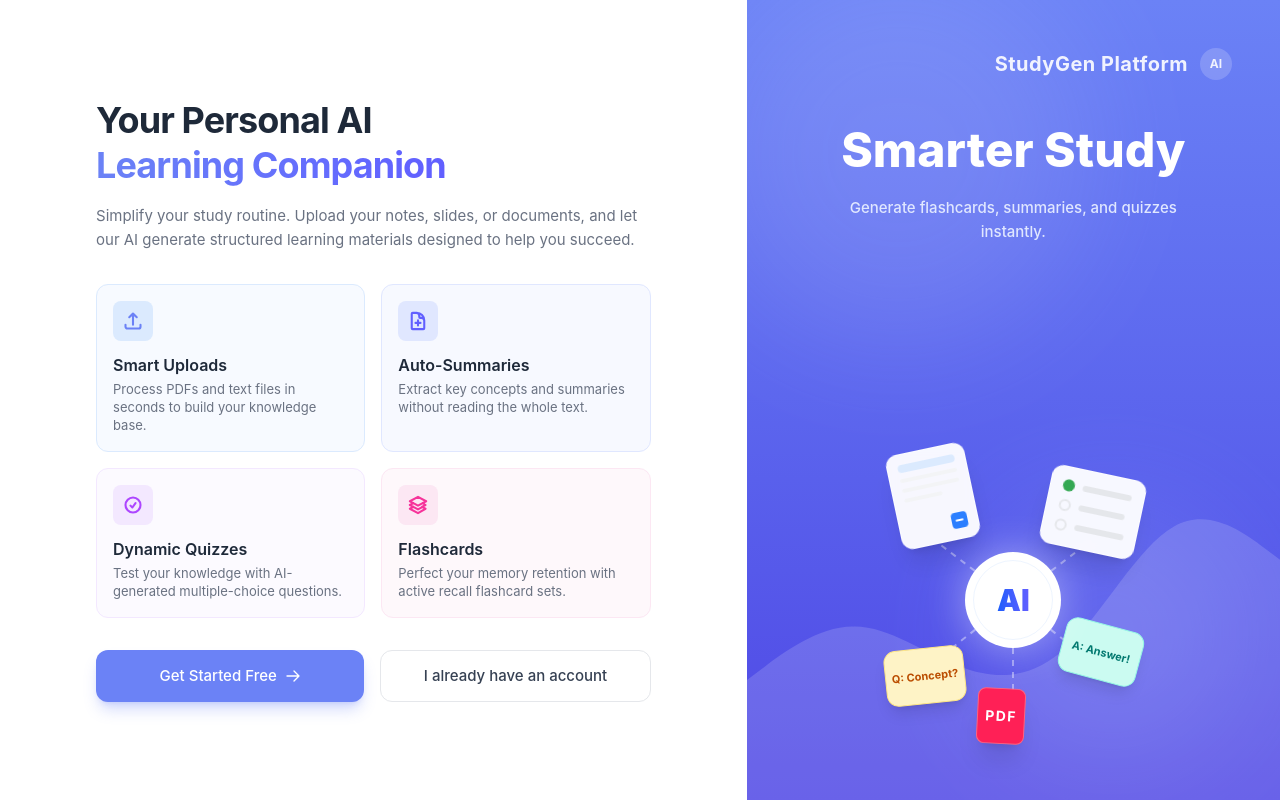
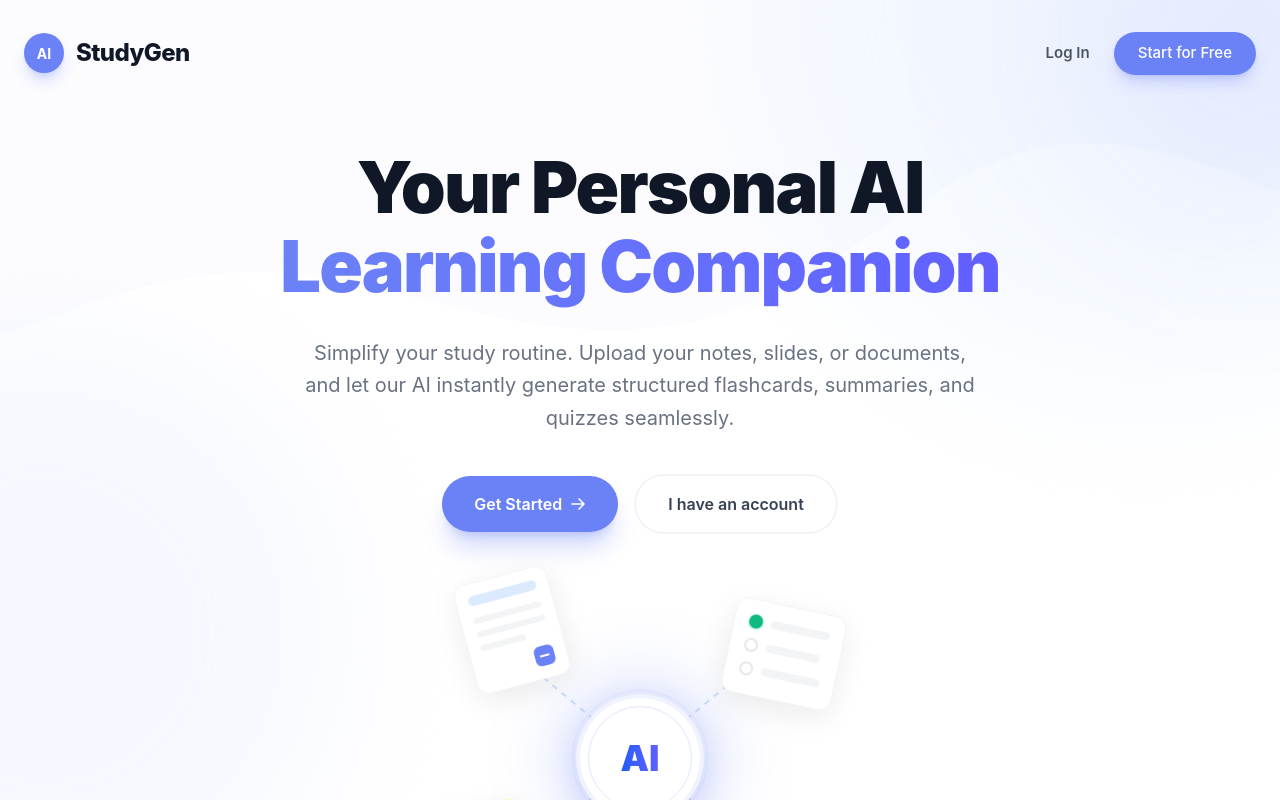
Before and after one commit to kunalmishra25/Cognify, a React (Vite) app in the folder my-ai/: page / in a window 1280 px wide. Shown: the top 800 px of the page. Built offline with nearby package versions, Linux system fonts and the light colour scheme.

Commit message:
Landing page ui changed

```diff
--- a/my-ai/src/pages/LandingPage.jsx
+++ b/my-ai/src/pages/LandingPage.jsx
@@ -3,170 +3,158 @@ import { Link } from 'react-router-dom';
 
 const LandingPage = () => {
     return (
-        <div className="h-screen w-full flex flex-col md:flex-row-reverse overflow-hidden bg-white">
-
-            {/* RIGHT SIDE (Visual Panel)  */}
-            <div className="hidden md:flex md:w-5/12 relative flex-col justify-between text-white overflow-hidden shrink-0">
-                {/* A slightly different background shape composition */}
-                <div className="absolute inset-0 z-0 bg-linear-to-b from-[#6B82F6] to-[#4F46E5] overflow-hidden">
-                    <div className="absolute top-0 right-0 w-[150%] h-[150%] -translate-y-1/4 translate-x-1/4 opacity-20 pointer-events-none bg-[radial-gradient(ellipse_at_center,_var(--tw-gradient-stops))] from-white via-transparent to-transparent"></div>
-                    <div className="absolute -top-10 -left-10 w-96 h-96 bg-white rounded-full opacity-10 filter blur-3xl"></div>
-                    <div className="absolute bottom-10 right-10 w-64 h-64 bg-indigo-300 rounded-full opacity-20 filter blur-3xl"></div>
-
-                    {/* Decorative abstract wave instead of circles */}
-                    <svg className="absolute bottom-0 left-0 w-full h-1/2 opacity-30" viewBox="0 0 1440 320" preserveAspectRatio="none">
-                        <path fill="#ffffff" fillOpacity="0.5" d="M0,224L48,213.3C96,203,192,181,288,181.3C384,181,480,203,576,213.3C672,224,768,224,864,197.3C960,171,1056,117,1152,101.3C1248,85,1344,107,1392,117.3L1440,128L1440,320L1392,320C1344,320,1248,320,1152,320C1056,320,960,320,864,320C768,320,672,320,576,320C480,320,384,320,288,320C192,320,96,320,48,320L0,320Z"></path>
+        <div className="min-h-screen w-full flex flex-col relative bg-white overflow-hidden text-gray-800">
+            {/* Background Decor */}
+            <div className="absolute inset-0 z-0 pointer-events-none overflow-hidden">
+                <div className="absolute top-0 right-0 w-[800px] h-[800px] bg-blue-50 rounded-full opacity-50 blur-3xl -translate-y-1/2 translate-x-1/3"></div>
+                <div className="absolute top-1/4 -left-64 w-[600px] h-[600px] bg-indigo-50 rounded-full opacity-50 blur-3xl"></div>
+                <div className="absolute -top-40 -right-40 w-96 h-96 bg-[#6B82F6] rounded-full opacity-10 filter blur-[100px]"></div>
+                <svg className="absolute top-0 left-0 w-full h-[60vh] opacity-20" viewBox="0 0 1440 320" preserveAspectRatio="none">
+                    <path fill="#6B82F6" fillOpacity="0.1" d="M0,224L48,213.3C96,203,192,181,288,181.3C384,181,480,203,576,213.3C672,224,768,224,864,197.3C960,171,1056,117,1152,101.3C1248,85,1344,107,1392,117.3L1440,128L1440,0L1392,0C1344,0,1248,0,1152,0C1056,0,960,0,864,0C768,0,672,0,576,0C480,0,384,0,288,0C192,0,96,0,48,0L0,0Z"></path>
                 </svg>
             </div>
 
-                {/* Content */}
-                <div className="relative z-10 p-12 flex flex-col h-full justify-between items-center text-center">
-                    <div className="w-full flex items-center justify-end gap-3 opacity-90">
-                        <span className="text-xl font-bold tracking-wide">StudyGen Platform</span>
-                        <div className="w-8 h-8 bg-white/20 rounded-full flex items-center justify-center font-bold text-xs">AI</div>
+            {/* Header */}
+            <header className="w-full max-w-7xl mx-auto px-6 py-8 flex justify-between items-center relative z-20">
+                <div className="flex items-center gap-3">
+                    <div className="w-10 h-10 bg-[#6B82F6] rounded-full text-white flex items-center justify-center font-bold text-[14px] shadow-lg shadow-[#6B82F6]/30">AI</div>
+                    <span className="text-2xl font-extrabold tracking-tight text-gray-900">StudyGen</span>
+                </div>
+                <div className="flex items-center gap-6">
+                    <Link to="/login" className="hidden sm:block text-[15px] font-semibold text-gray-600 hover:text-[#6B82F6] transition-colors">Log In</Link>
+                    <Link to="/signup" className="text-[15px] font-medium text-white bg-[#6B82F6] hover:bg-[#5B72E2] px-6 py-2.5 rounded-full shadow-lg shadow-[#6B82F6]/30 transition-all hover:-translate-y-0.5 active:translate-y-0 active:scale-95">Start for Free</Link>
+                </div>
+            </header>
+
+            {/* Main Hero */}
+            <main className="flex-1 w-full flex flex-col items-center relative z-10 pt-10 pb-20">
+
+                {/* Hero Text */}
+                <div className="max-w-4xl mx-auto px-6 text-center">
+                    <h1 className="text-5xl md:text-6xl lg:text-[72px] font-black text-gray-900 leading-[1.1] tracking-tight mb-8">
+                        Your Personal AI <br />
+                        <span className="text-transparent bg-clip-text bg-linear-to-r from-[#6B82F6] to-indigo-500">Learning Companion</span>
+                    </h1>
+                    <p className="text-lg md:text-xl text-gray-500 mb-10 max-w-2xl mx-auto leading-relaxed">
+                        Simplify your study routine. Upload your notes, slides, or documents, and let our AI instantly generate structured flashcards, summaries, and quizzes seamlessly.
+                    </p>
+
+                    <div className="flex flex-col sm:flex-row items-center justify-center gap-4">
+                        <Link to="/signup" className="w-full sm:w-auto bg-[#6B82F6] hover:bg-[#5B72E2] text-white font-semibold py-4 px-8 rounded-full shadow-xl shadow-[#6B82F6]/30 transition-all hover:-translate-y-1 active:translate-y-0 active:scale-95 flex items-center justify-center gap-2 text-[16px]">
+                            Get Started
+                            <svg xmlns="http://www.w3.org/2000/svg" fill="none" viewBox="0 0 24 24" strokeWidth={2.5} stroke="currentColor" className="w-4 h-4">
+                                <path strokeLinecap="round" strokeLinejoin="round" d="M13.5 4.5L21 12m0 0l-7.5 7.5M21 12H3" />
+                            </svg>
+                        </Link>
+                        <Link to="/login" className="w-full sm:w-auto bg-white border-2 border-gray-100 hover:border-gray-200 hover:bg-gray-50 text-gray-700 font-semibold py-4 px-8 rounded-full transition-all text-[16px] flex items-center justify-center">
+                            I have an account
+                        </Link>
+                    </div>
                 </div>
 
-                    <div className="mt-10 mb-auto flex flex-col justify-center items-center w-full">
-                        <h1 className="text-4xl lg:text-5xl font-extrabold leading-tight mb-4">
-                            Smarter Study
-                        </h1>
-                        <p className="text-indigo-100 text-[15px] leading-relaxed max-w-sm font-medium">
-                            Generate flashcards, summaries, and quizzes instantly.
-                        </p>
-                    </div>
-
-                    {/* New CSS Illustration: AI Brain connecting to documents */}
-                    <div className="flex justify-center mt-4 h-64 w-full items-center pb-12">
-                        <div className="relative w-72 h-72 flex items-center justify-center">
+                {/* Center stage CSS Illustration */}
+                <div className="relative w-full max-w-3xl mx-auto mt-24 mb-32 flex justify-center items-center h-64 scale-90 sm:scale-100">
+                    <div className="relative w-80 h-80 flex items-center justify-center">
 
                         {/* Connecting dashed lines SVG */}
-                            <svg className="absolute inset-0 w-full h-full z-0 opacity-40 pointer-events-none" viewBox="0 0 288 288">
-                                <path d="M144 144 L60 80 M144 144 L228 80 M144 144 L144 240 M144 144 L60 210 M144 144 L228 210" stroke="white" strokeWidth="2" strokeDasharray="6 6" />
+                        <svg className="absolute inset-0 w-full h-full z-0 opacity-20 pointer-events-none" viewBox="0 0 320 320">
+                            <path d="M160 160 L40 60 M160 160 L280 60 M160 160 L160 300 M160 160 L40 260 M160 160 L280 260" stroke="#2563EB" strokeWidth="2" strokeDasharray="6 6" />
                         </svg>
 
+                        {/* Background glow behind AI core */}
+                        <div className="absolute w-40 h-40 bg-[#6B82F6] rounded-full opacity-20 filter blur-2xl"></div>
+
                         {/* Central AI glowing core */}
-                            <div className="absolute z-30 w-24 h-24 bg-white rounded-full shadow-[0_0_40px_rgba(255,255,255,0.4)] flex flex-col items-center justify-center">
-                                <span className="text-transparent bg-clip-text bg-linear-to-r from-blue-600 to-indigo-500 font-black text-3xl">AI</span>
-                                <div className="absolute inset-2 rounded-full border border-blue-100/50"></div>
+                        <div className="absolute z-30 w-32 h-32 bg-white rounded-full shadow-[0_10px_40px_rgba(107,130,246,0.3)] flex flex-col items-center justify-center border-4 border-[#6B82F6]/10">
+                            <span className="text-transparent bg-clip-text bg-linear-to-r from-blue-600 to-indigo-500 font-black text-4xl">AI</span>
+                            <div className="absolute inset-2 rounded-full border border-[#6B82F6]/20"></div>
+                            <div className="absolute -inset-2 border border-[#6B82F6]/10 rounded-full animate-[spin_10s_linear_infinite]"></div>
                         </div>
 
                         {/* Floating Card 1: Document/Summary */}
-                            <div className="absolute z-20 w-20 h-24 bg-white/95 backdrop-blur-sm rounded-xl shadow-xl -top-2 left-6 transform -rotate-12 p-2.5 flex flex-col gap-1.5 border border-white/40">
-                                <div className="w-full h-2 bg-blue-100 rounded-lg"></div>
-                                <div className="w-full h-1 bg-gray-100 rounded-lg"></div>
-                                <div className="w-full h-1 bg-gray-100 rounded-lg"></div>
-                                <div className="w-2/3 h-1 bg-gray-100 rounded-lg"></div>
-                                <div className="mt-auto self-end w-4 h-4 bg-blue-500 rounded flex items-center justify-center">
-                                    <div className="w-2 h-0.5 bg-white rounded"></div>
+                        <div className="absolute z-20 w-24 h-28 bg-white backdrop-blur-sm rounded-xl shadow-[0_8px_30px_rgb(0,0,0,0.08)] -top-6 -left-4 transform -rotate-[15deg] p-3 flex flex-col gap-2 border border-gray-100 hover:scale-105 transition-transform cursor-default">
+                            <div className="w-full h-2.5 bg-blue-100 rounded-lg"></div>
+                            <div className="w-full h-1.5 bg-gray-100 rounded-lg mt-1"></div>
+                            <div className="w-full h-1.5 bg-gray-100 rounded-lg"></div>
+                            <div className="w-2/3 h-1.5 bg-gray-100 rounded-lg"></div>
+                            <div className="mt-auto self-end w-5 h-5 bg-[#6B82F6] rounded-md flex items-center justify-center">
+                                <div className="w-2.5 h-0.5 bg-white rounded"></div>
                             </div>
                         </div>
 
                         {/* Floating Card 2: Quiz Checkmarks */}
-                            <div className="absolute z-20 w-24 h-20 bg-white/95 backdrop-blur-sm rounded-xl shadow-xl top-4 right-4 transform rotate-12 p-3 flex flex-col gap-2 border border-white/40">
-                                <div className="flex items-center gap-2"><div className="w-3 h-3 rounded-full bg-[#34A853] flex-shrink-0"></div><div className="w-full h-1.5 bg-gray-200 rounded"></div></div>
-                                <div className="flex items-center gap-2"><div className="w-3 h-3 rounded-full border-2 border-gray-200 flex-shrink-0"></div><div className="w-2/3 h-1.5 bg-gray-200 rounded"></div></div>
-                                <div className="flex items-center gap-2"><div className="w-3 h-3 rounded-full border-2 border-gray-200 flex-shrink-0"></div><div className="w-4/5 h-1.5 bg-gray-200 rounded"></div></div>
+                        <div className="absolute z-20 w-28 h-24 bg-white backdrop-blur-sm rounded-xl shadow-[0_8px_30px_rgb(0,0,0,0.08)] top-2 -right-10 transform rotate-12 p-3.5 flex flex-col gap-2.5 border border-gray-100 hover:scale-105 transition-transform cursor-default">
+                            <div className="flex items-center gap-2"><div className="w-3.5 h-3.5 rounded-full bg-[#10B981] shadow-sm shadow-emerald-200 flex-shrink-0"></div><div className="w-full h-2 bg-gray-100 rounded"></div></div>
+                            <div className="flex items-center gap-2"><div className="w-3.5 h-3.5 rounded-full border-2 border-gray-200 flex-shrink-0"></div><div className="w-2/3 h-2 bg-gray-100 rounded"></div></div>
+                            <div className="flex items-center gap-2"><div className="w-3.5 h-3.5 rounded-full border-2 border-gray-200 flex-shrink-0"></div><div className="w-5/6 h-2 bg-gray-100 rounded"></div></div>
                         </div>
 
                         {/* Floating Card 3: Flashcard Back */}
-                            <div className="absolute z-20 w-20 h-14 bg-amber-100 border border-amber-200 rounded-xl shadow-lg bottom-10 left-4 transform -rotate-6 flex flex-col items-center justify-center gap-1">
-                                <span className="text-[11px] font-bold text-amber-700">Q: Concept?</span>
+                        <div className="absolute z-20 w-24 h-16 bg-amber-50 border border-amber-100 rounded-xl shadow-[0_8px_30px_rgb(0,0,0,0.08)] bottom-12 -left-12 transform -rotate-12 flex flex-col items-center justify-center gap-1 hover:scale-105 transition-transform cursor-default">
+                            <span className="text-[12px] font-black text-amber-600 tracking-wide">WHAT IS AI?</span>
                         </div>
 
                         {/* Floating Card 4: Flashcard Front */}
-                            <div className="absolute z-20 w-20 h-14 bg-teal-100 border border-teal-200 rounded-xl shadow-lg bottom-16 right-4 transform rotate-[15deg] flex flex-col items-center justify-center">
-                                <span className="text-[11px] font-bold text-teal-700">A: Answer!</span>
+                        <div className="absolute z-20 w-24 h-16 bg-teal-50 border border-teal-100 rounded-xl shadow-[0_8px_30px_rgb(0,0,0,0.08)] bottom-2 -right-4 transform rotate-[20deg] flex flex-col items-center justify-center hover:scale-105 transition-transform cursor-default">
+                            <span className="text-[12px] font-black text-teal-600 tracking-wide text-center leading-tight">ARTIFICIAL<br/>INTELLIGENCE</span>
                         </div>
 
                         {/* Floating PDF Icon */}
-                            <div className="absolute z-40 w-12 h-14 bg-rose-500 text-white rounded-lg shadow-xl bottom-0 -ml-6 border border-rose-400 flex flex-col items-center justify-center transform rotate-3">
-                                <span className="font-bold text-sm tracking-widest">PDF</span>
-                            </div>
-                        </div>
+                        <div className="absolute z-40 w-14 h-16 bg-rose-500 text-white rounded-xl shadow-xl shadow-rose-200 -bottom-8 left-10 border border-rose-400 flex flex-col items-center justify-center transform rotate-6 hover:scale-110 transition-transform cursor-default">
+                            <span className="font-bold text-[15px] tracking-widest">PDF</span>
                         </div>
                     </div>
                 </div>
 
-            {/* LEFT SIDE (Content Panel) */}
-            <div className="w-full md:w-7/12 bg-white p-8 md:p-12 lg:p-16 xl:p-24 flex flex-col justify-center relative">
+                {/* Features Highlights (Clean Centered Row) */}
+                <div className="w-full max-w-7xl mx-auto px-6 grid grid-cols-1 md:grid-cols-2 lg:grid-cols-4 gap-8 md:gap-6 lg:gap-8">
 
-                <div className="md:hidden flex items-center gap-3 mb-6">
-                    <div className="w-8 h-8 bg-blue-600 rounded-full text-white flex items-center justify-center font-bold text-xs shadow-md">AI</div>
-                    <span className="text-xl font-bold text-gray-800 tracking-wide">StudyGen</span>
-                </div>
-
-                <div className="max-w-xl mx-auto md:mx-0 w-full h-full flex flex-col justify-center">
-
-
-                    <h2 className="text-3xl lg:text-4xl font-bold text-gray-800 mb-4 tracking-tight leading-tight">
-                        Your Personal AI <br className="hidden md:block" /><span className="text-transparent bg-clip-text bg-linear-to-r from-[#6B82F6] to-indigo-500">Learning Companion</span>
-                    </h2>
-
-                    <p className="text-gray-500 mb-8 text-[14px] lg:text-[15px] leading-relaxed">
-                        Simplify your study routine. Upload your notes, slides, or documents, and let our AI generate structured learning materials designed to help you succeed.
-                    </p>
-
-                    {/* Features Grid */}
-                    <div className="grid grid-cols-1 sm:grid-cols-2 gap-4 mb-8">
                     {/* Feature 1 */}
-                        <div className="p-4 rounded-xl bg-blue-50/50 border border-blue-100 hover:border-blue-200 transition-colors">
-                            <div className="w-10 h-10 rounded-lg bg-blue-100 text-[#6B82F6] flex items-center justify-center mb-3">
-                                <svg xmlns="http://www.w3.org/2000/svg" fill="none" viewBox="0 0 24 24" strokeWidth={2.5} stroke="currentColor" className="w-5 h-5">
+                    <div className="flex flex-col items-center text-center p-6 rounded-2xl bg-white/50 backdrop-blur-xl border border-gray-100/50 hover:bg-white hover:shadow-xl hover:shadow-gray-200/50 transition-all group">
+                        <div className="w-14 h-14 rounded-2xl bg-blue-50 text-[#6B82F6] flex items-center justify-center mb-5 group-hover:scale-110 group-hover:bg-[#6B82F6] group-hover:text-white transition-all duration-300">
+                            <svg xmlns="http://www.w3.org/2000/svg" fill="none" viewBox="0 0 24 24" strokeWidth={2} stroke="currentColor" className="w-7 h-7">
                                 <path strokeLinecap="round" strokeLinejoin="round" d="M3 16.5v2.25A2.25 2.25 0 005.25 21h13.5A2.25 2.25 0 0021 18.75V16.5m-13.5-9L12 3m0 0l4.5 4.5M12 3v13.5" />
                             </svg>
                         </div>
-                            <h3 className="font-semibold text-gray-800 mb-1 text-base">Smart Uploads</h3>
-                            <p className="text-[13px] text-gray-500 leading-snug">Process PDFs and text files in seconds to build your knowledge base.</p>
+                        <h3 className="font-bold text-gray-900 mb-2 text-[17px]">Smart Uploads</h3>
+                        <p className="text-[14.5px] text-gray-500 leading-relaxed">Instantly process PDFs and text files to securely compile your knowledge base.</p>
                     </div>
 
                     {/* Feature 2 */}
-                        <div className="p-4 rounded-xl bg-indigo-50/50 border border-indigo-100 hover:border-indigo-200 transition-colors">
-                            <div className="w-10 h-10 rounded-lg bg-indigo-100 text-indigo-500 flex items-center justify-center mb-3">
-                                <svg xmlns="http://www.w3.org/2000/svg" fill="none" viewBox="0 0 24 24" strokeWidth={2.5} stroke="currentColor" className="w-5 h-5">
+                    <div className="flex flex-col items-center text-center p-6 rounded-2xl bg-white/50 backdrop-blur-xl border border-gray-100/50 hover:bg-white hover:shadow-xl hover:shadow-gray-200/50 transition-all group">
+                        <div className="w-14 h-14 rounded-2xl bg-indigo-50 text-indigo-500 flex items-center justify-center mb-5 group-hover:scale-110 group-hover:bg-indigo-500 group-hover:text-white transition-all duration-300">
+                            <svg xmlns="http://www.w3.org/2000/svg" fill="none" viewBox="0 0 24 24" strokeWidth={2} stroke="currentColor" className="w-7 h-7">
                                 <path strokeLinecap="round" strokeLinejoin="round" d="M19.5 14.25v-2.625a3.375 3.375 0 00-3.375-3.375h-1.5A1.125 1.125 0 0113.5 7.125v-1.5a3.375 3.375 0 00-3.375-3.375H8.25m3.75 9v6m3-3H9m1.5-12H5.625c-.621 0-1.125.504-1.125 1.125v17.25c0 .621.504 1.125 1.125 1.125h12.75c.621 0 1.125-.504 1.125-1.125V11.25a9 9 0 00-9-9z" />
                             </svg>
                         </div>
-                            <h3 className="font-semibold text-gray-800 mb-1 text-base">Auto-Summaries</h3>
-                            <p className="text-[13px] text-gray-500 leading-snug">Extract key concepts and summaries without reading the whole text.</p>
+                        <h3 className="font-bold text-gray-900 mb-2 text-[17px]">Auto-Summaries</h3>
+                        <p className="text-[14.5px] text-gray-500 leading-relaxed">Extract key concepts automatically so you never have to read through fluff again.</p>
                     </div>
 
                     {/* Feature 3 */}
-                        <div className="p-4 rounded-xl bg-purple-50/50 border border-purple-100 hover:border-purple-200 transition-colors">
-                            <div className="w-10 h-10 rounded-lg bg-purple-100 text-purple-500 flex items-center justify-center mb-3">
-                                <svg xmlns="http://www.w3.org/2000/svg" fill="none" viewBox="0 0 24 24" strokeWidth={2.5} stroke="currentColor" className="w-5 h-5">
+                    <div className="flex flex-col items-center text-center p-6 rounded-2xl bg-white/50 backdrop-blur-xl border border-gray-100/50 hover:bg-white hover:shadow-xl hover:shadow-gray-200/50 transition-all group">
+                        <div className="w-14 h-14 rounded-2xl bg-purple-50 text-purple-500 flex items-center justify-center mb-5 group-hover:scale-110 group-hover:bg-purple-500 group-hover:text-white transition-all duration-300">
+                            <svg xmlns="http://www.w3.org/2000/svg" fill="none" viewBox="0 0 24 24" strokeWidth={2} stroke="currentColor" className="w-7 h-7">
                                 <path strokeLinecap="round" strokeLinejoin="round" d="M9 12.75L11.25 15 15 9.75M21 12a9 9 0 11-18 0 9 9 0 0118 0z" />
                             </svg>
                         </div>
-                            <h3 className="font-semibold text-gray-800 mb-1 text-base">Dynamic Quizzes</h3>
-                            <p className="text-[13px] text-gray-500 leading-snug">Test your knowledge with AI-generated multiple-choice questions.</p>
+                        <h3 className="font-bold text-gray-900 mb-2 text-[17px]">Dynamic Quizzes</h3>
+                        <p className="text-[14.5px] text-gray-500 leading-relaxed">Measure retention seamlessly with AI-generated multiple-choice questions.</p>
                     </div>
 
                     {/* Feature 4 */}
-                        <div className="p-4 rounded-xl bg-pink-50/50 border border-pink-100 hover:border-pink-200 transition-colors">
-                            <div className="w-10 h-10 rounded-lg bg-pink-100 text-pink-500 flex items-center justify-center mb-3">
-                                <svg xmlns="http://www.w3.org/2000/svg" fill="none" viewBox="0 0 24 24" strokeWidth={2.5} stroke="currentColor" className="w-5 h-5">
+                    <div className="flex flex-col items-center text-center p-6 rounded-2xl bg-white/50 backdrop-blur-xl border border-gray-100/50 hover:bg-white hover:shadow-xl hover:shadow-gray-200/50 transition-all group">
+                        <div className="w-14 h-14 rounded-2xl bg-pink-50 text-pink-500 flex items-center justify-center mb-5 group-hover:scale-110 group-hover:bg-pink-500 group-hover:text-white transition-all duration-300">
+                            <svg xmlns="http://www.w3.org/2000/svg" fill="none" viewBox="0 0 24 24" strokeWidth={2} stroke="currentColor" className="w-7 h-7">
                                 <path strokeLinecap="round" strokeLinejoin="round" d="M6.429 9.75L2.25 12l4.179 2.25m0-4.5l5.571 3 5.571-3m-11.142 0L2.25 7.5 12 2.25l9.75 5.25-4.179 2.25m0 0L21 12l-4.179 2.25m0 0l4.179 2.25L12 21.75 2.25 16.5l4.179-2.25m11.142 0l-5.571 3-5.571-3" />
                             </svg>
                         </div>
-                            <h3 className="font-semibold text-gray-800 mb-1 text-base">Flashcards</h3>
-                            <p className="text-[13px] text-gray-500 leading-snug">Perfect your memory retention with active recall flashcard sets.</p>
-                        </div>
+                        <h3 className="font-bold text-gray-900 mb-2 text-[17px]">Flashcards</h3>
+                        <p className="text-[14.5px] text-gray-500 leading-relaxed">Utilize active recall methodologies optimally with interactive flashcard decks.</p>
                     </div>
 
-                    {/* Action Buttons */}
-                    <div className="flex flex-col sm:flex-row gap-4">
-                        <Link to="/signup" className="flex-1 bg-[#6B82F6] hover:bg-[#5B72E2] text-white font-medium py-3.5 px-6 rounded-xl shadow-lg shadow-[#6B82F6]/30 transition duration-200 active:scale-[0.98] text-center flex items-center justify-center gap-2 text-[15px]">
-                            Get Started Free
-                            <svg xmlns="http://www.w3.org/2000/svg" fill="none" viewBox="0 0 24 24" strokeWidth={2} stroke="currentColor" className="w-4 h-4">
-                                <path strokeLinecap="round" strokeLinejoin="round" d="M13.5 4.5L21 12m0 0l-7.5 7.5M21 12H3" />
-                            </svg>
-                        </Link>
-                        <Link to="/login" className="flex-1 bg-white border border-gray-200 hover:border-gray-300 hover:bg-gray-50 text-gray-700 font-medium py-3.5 px-6 rounded-xl transition duration-200 active:scale-[0.98] text-center flex items-center justify-center text-[15px]">
-                            I already have an account
-                        </Link>
                 </div>
-                </div>
-            </div>
+            </main>
         </div>
     );
 };
```
Lines whose indentation alone changed are shown as unchanged.
